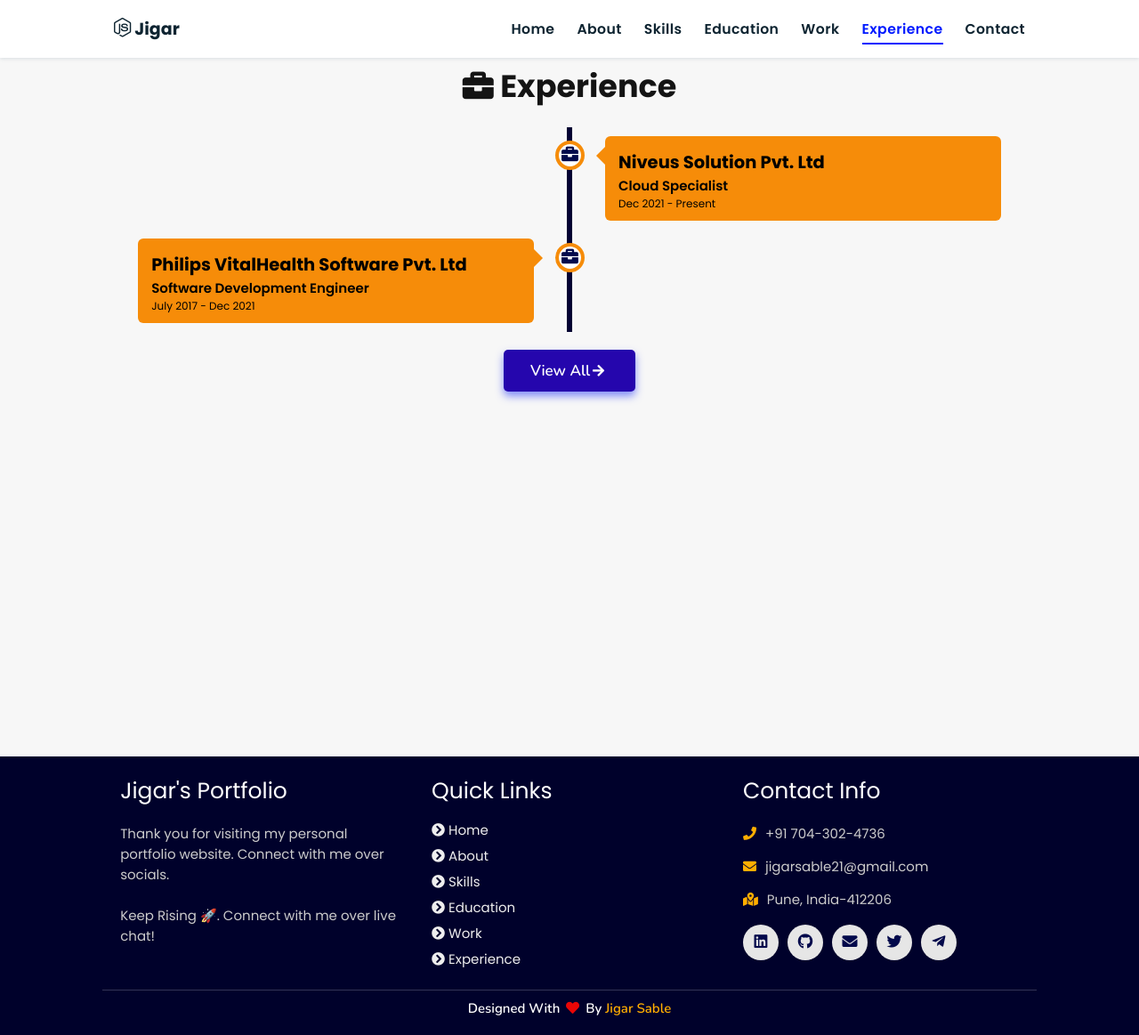
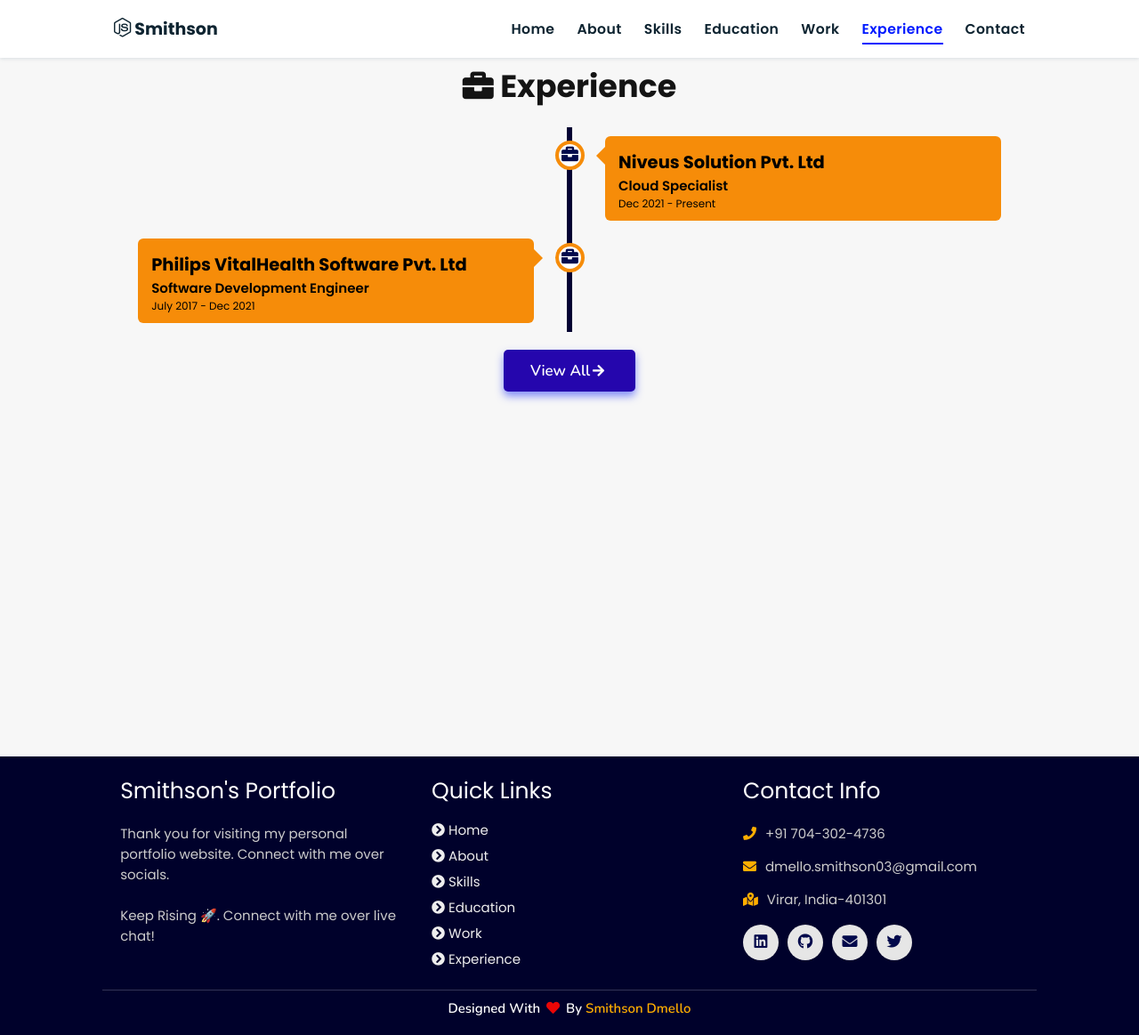
Before and after one commit to SmithsonDmello/smithsondmello.github.io, a plain HTML site: page experience/index.html in a window 1280 px wide. Shown: the whole page at 89% size. Drawn offline with nearby package versions, Linux system fonts and the light colour scheme.

Commit message:
Update index.html

```diff
--- a/experience/index.html
+++ b/experience/index.html
@@ -24,7 +24,7 @@
 
 <!-- navbar starts -->
 <header>
-        <a href="/" class="logo"><i class="fab fa-node-js"></i> Jigar</a>
+        <a href="/" class="logo"><i class="fab fa-node-js"></i> Smithson</a>
 
         <div id="menu" class="fas fa-bars"></div>
         <nav class="navbar">
@@ -91,7 +91,7 @@
   <div class="box-container">
 
       <div class="box">
-          <h3>Jigar's Portfolio</h3>
+          <h3>Smithson's Portfolio</h3>
           <p>Thank you for visiting my personal portfolio website. Connect with me over socials. <br/> <br/> Keep Rising 🚀. Connect with me over live chat!</p>
       </div>
 
@@ -108,20 +108,19 @@
       <div class="box">
           <h3>contact info</h3>
           <p> <i class="fas fa-phone"></i>+91 704-302-4736</p>
-          <p> <i class="fas fa-envelope"></i>jigarsable21@gmail.com</p>
-          <p> <i class="fas fa-map-marked-alt"></i>Pune, India-412206</p>
+          <p> <i class="fas fa-envelope"></i>dmello.smithson03@gmail.com</p>
+          <p> <i class="fas fa-map-marked-alt"></i>Virar, India-401301</p>
           <div class="share">
 
-            <a href="https://www.linkedin.com/in/jigar-sable" class="fab fa-linkedin" target="_blank"></a>
-            <a href="https://github.com/jigar-sable" class="fab fa-github" target="_blank"></a>
-            <a href="mailto:jigarsable21@gmail.com" class="fas fa-envelope" target="_blank"></a>
-            <a href="https://twitter.com/jigar_sable" class="fab fa-twitter" target="_blank"></a>
-            <a href="https://t.me/lifecode5" class="fab fa-telegram-plane" target="_blank"></a>
+            <a href="https://in.linkedin.com/in/smithson-d-mello-b79222109?original_referer=https%3A%2F%2Fwww.google.com%2F" class="fab fa-linkedin" target="_blank"></a>
+            <a href="https://github.com/SmithsonDmello" class="fab fa-github" target="_blank"></a>
+            <a href="mailto:dmello.smithson03@gmail.com" class="fas fa-envelope" target="_blank"></a>
+            <a href="https://twitter.com/smithpedia" class="fab fa-twitter" target="_blank"></a>
           </div>
       </div>
   </div>
 
-  <h1 class="credit">Designed with <i class="fa fa-heart pulse"></i> by <a href="https://www.linkedin.com/in/jigar-sable"> jigar sable</a></h1>
+  <h1 class="credit">Designed with <i class="fa fa-heart pulse"></i> by <a href="https://in.linkedin.com/in/smithson-d-mello-b79222109?original_referer=https%3A%2F%2Fwww.google.com%2F"> Smithson Dmello</a></h1>
 
 </section>
 <!-- footer section ends -->
```
